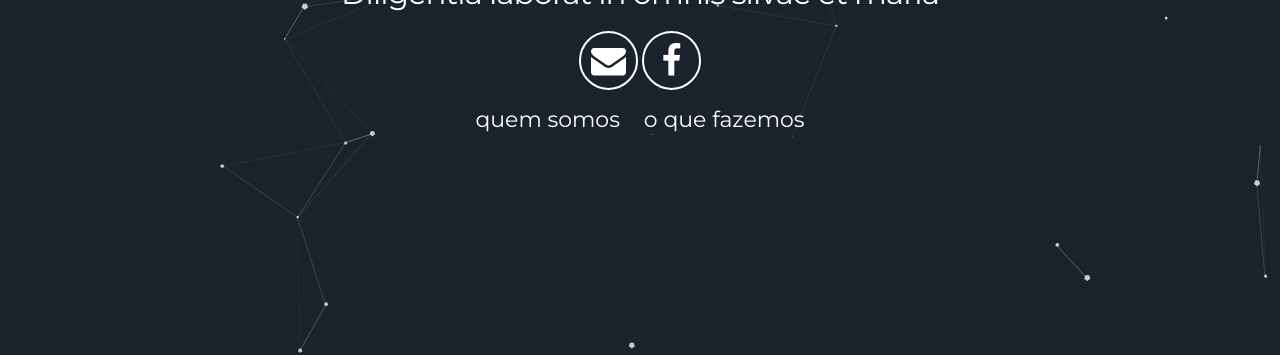
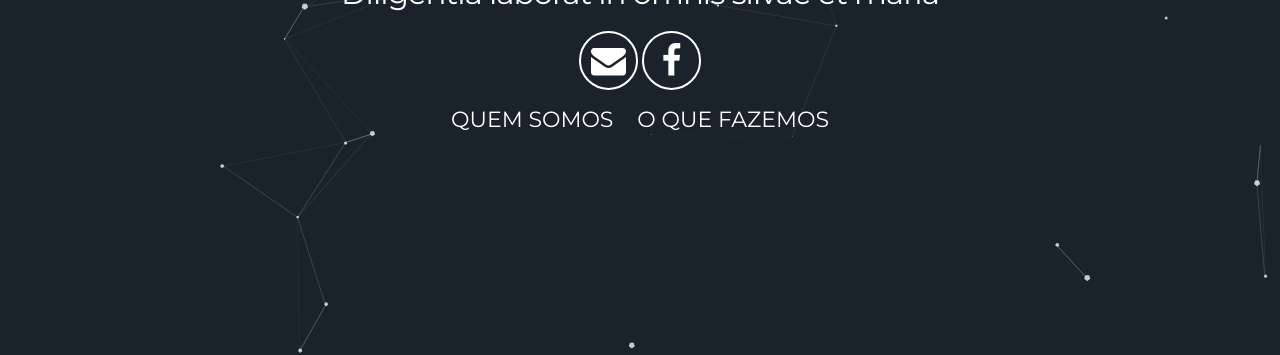
Before and after one commit to leroy1977/eQ1, a Jekyll site: the page built from index.html, in a window 1280 px wide and 900 px high. Shown: the part 436-791 px from the top of the window. Built offline with Jekyll 4.4.1, drawn with Linux system fonts in a browser that asks for light colours.

Commit message:
Update header.html

```diff
--- a/_includes/header.html
+++ b/_includes/header.html
@@ -11,9 +11,9 @@
        <!-- <a aria-label="My Twitter" target="_blank" href="https://twitter.com/{{site.twitter_username}}"><i class="icon fa fa-twitter" aria-hidden="true"></i></a> -->
        <!-- <a aria-label="My Google Plus" target="_blank" href="https://plus.google.com/{{site.gplus_username}}/posts"><i class="icon fa fa-google-plus" aria-hidden="true"></i></a> -->
       </div>
-      <a class="link" href="#about" data-scroll>quem somos</a>
+      <a class="link" href="#about" data-scroll>QUEM SOMOS</a>
       <td align="center" width="8">   </td>
-      <a class="link" href="#projects" data-scroll>o que fazemos</a>
+      <a class="link" href="#projects" data-scroll>O QUE FAZEMOS</a>
 
   </div>
   <!-- <a class="down" href="#about" data-scroll><i class="icon fa fa-chevron-down" aria-hidden="true"></i></a> -->
```
